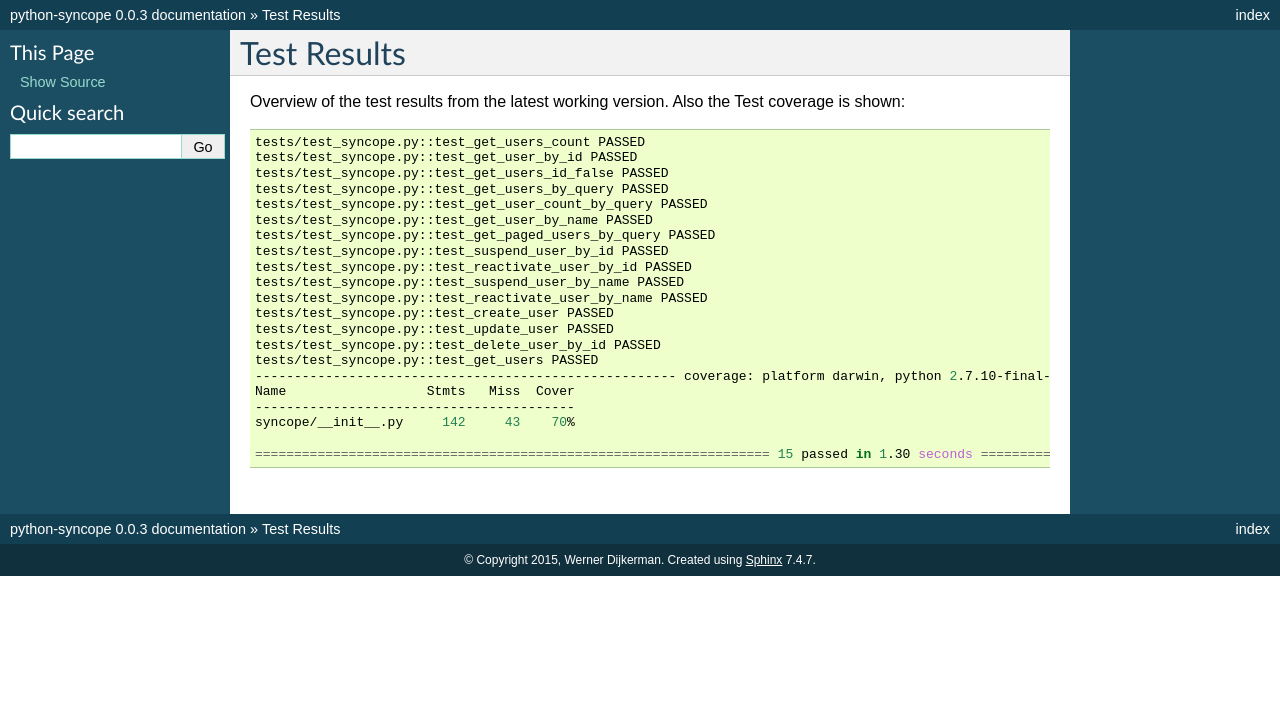
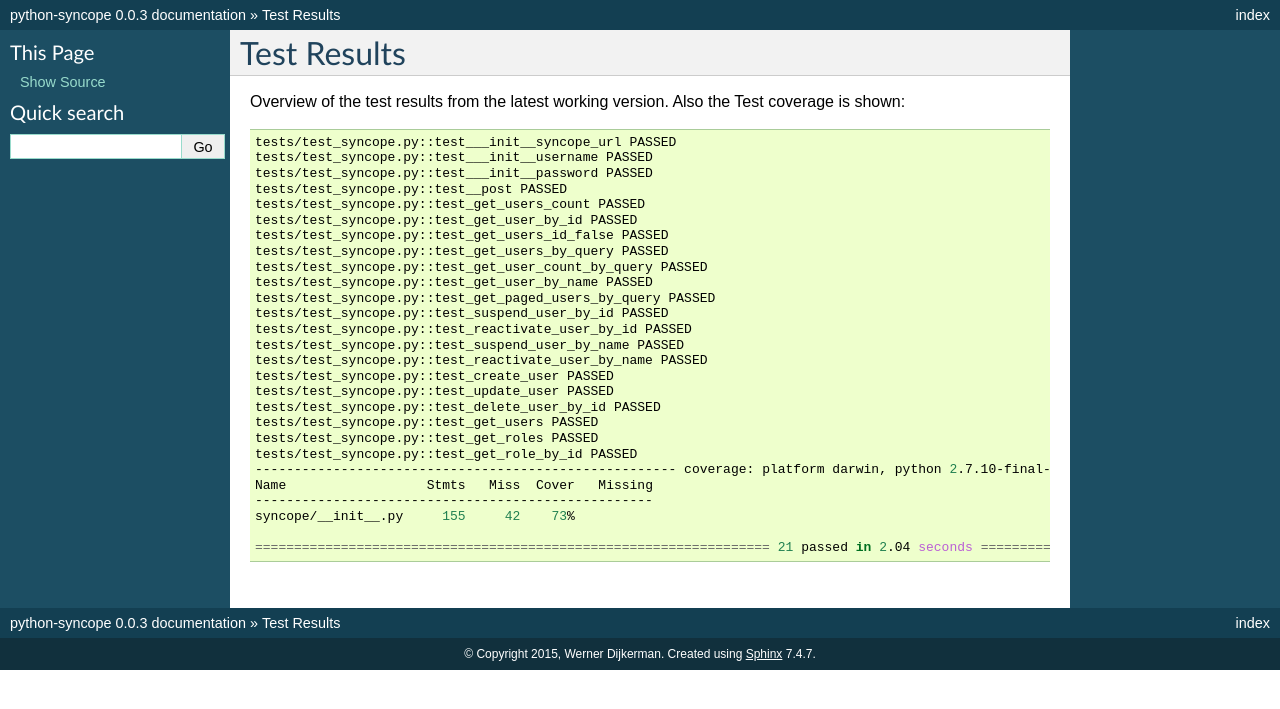
Before and after one commit to dj-wasabi/python-syncope, a Sphinx documentation site: the page built from docs/test_results.rst, in a window 1280 px wide. Shown: the top 709 px of the page. Built offline with Sphinx 7.4.7, drawn with Linux system fonts in a browser that asks for light colours.

Commit message:
Updated documentation; deleted __init__.py from tests dir

```diff
--- a/docs/test_results.rst
+++ b/docs/test_results.rst
@@ -5,6 +5,10 @@ Overview of the test results from the latest working version. Also the Test cove
 
 .. code-block:: bash
 
+    tests/test_syncope.py::test___init__syncope_url PASSED
+    tests/test_syncope.py::test___init__username PASSED
+    tests/test_syncope.py::test___init__password PASSED
+    tests/test_syncope.py::test__post PASSED
     tests/test_syncope.py::test_get_users_count PASSED
     tests/test_syncope.py::test_get_user_by_id PASSED
     tests/test_syncope.py::test_get_users_id_false PASSED
@@ -20,9 +24,11 @@ Overview of the test results from the latest working version. Also the Test cove
     tests/test_syncope.py::test_update_user PASSED
     tests/test_syncope.py::test_delete_user_by_id PASSED
     tests/test_syncope.py::test_get_users PASSED
+    tests/test_syncope.py::test_get_roles PASSED
+    tests/test_syncope.py::test_get_role_by_id PASSED
     ------------------------------------------------------ coverage: platform darwin, python 2.7.10-final-0 -------------------------------------------------------
-    Name                  Stmts   Miss  Cover
-    -----------------------------------------
-    syncope/__init__.py     142     43    70%
+    Name                  Stmts   Miss  Cover   Missing
+    ---------------------------------------------------
+    syncope/__init__.py     155     42    73%
 
-    ================================================================== 15 passed in 1.30 seconds ==================================================================
+    ================================================================== 21 passed in 2.04 seconds ==================================================================
```
Also changed, not shown: 1 other file.
